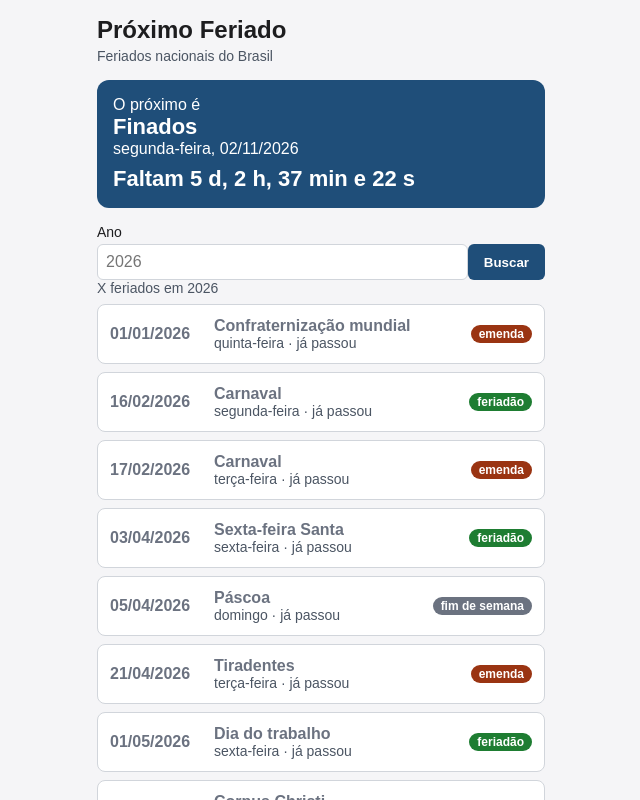
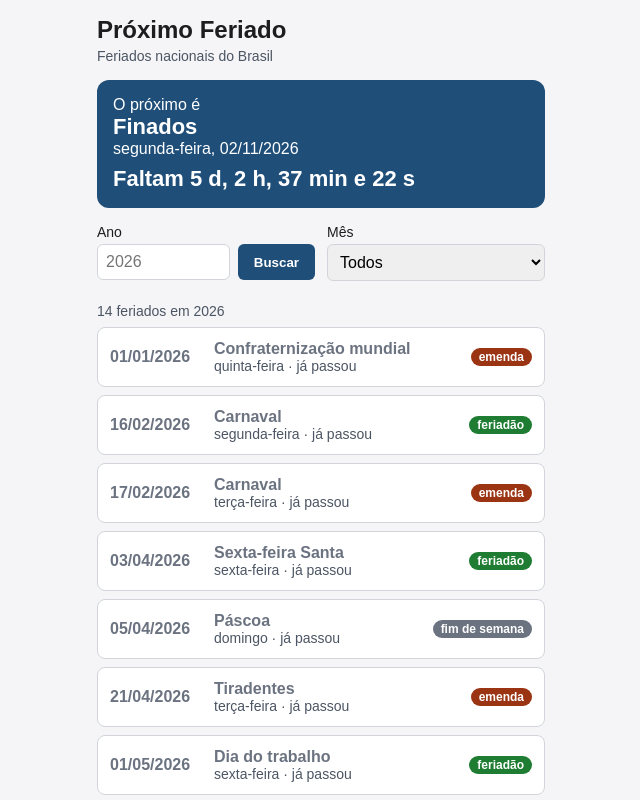
Before and after one commit to LorisZucco/03-feriados, a React (Vite) app: page / in a window 1280 px wide. Shown: the top 800 px of the page, without its empty margins (319-959 px from the left). Built offline with nearby package versions, Linux system fonts and the light colour scheme.

Commit message:
feat: implement MonthFilter component and enhance YearForm styling

```diff
--- a/src/App.css
+++ b/src/App.css
@@ -8,3 +8,8 @@
   font-size: 14px;
   color: #4b5563;
 }
+.filters {
+  display: flex;
+  gap: 12px;
+  margin-bottom: 22px;
+}
--- a/src/App.jsx
+++ b/src/App.jsx
@@ -1,34 +1,51 @@
+import { useState } from "react";
+
 import "./App.css";
 
-// Mocked data
+/* Components Imports */
+import Header from "./components/Header";
+import Holidaycard from "./components/HolidayCard";
+import MonthFilter from "./components/MonthFilter";
+import NextHoliday from "./components/NextHoliday";
+import YearForm from "./components/YearForm";
+
+/* Mocked data */
 import holidays from "./data/holidays";
 
-// Components imports
-import Header from "./components/Header";
-import NextHoliday from "./components/NextHoliday";
-import HolidayCard from "./components/HolidayCard";
-import YearForm from "./components/YearForm";
+function App() {
+  const [month, setMonth] = useState("");
 
-function App() {
+  const isVisible = holidays.filter((holiday) => {
+    return month == "" || holiday.date.includes(`-${month}-`);
+  });
+
   return (
     <>
       <Header />
+
       <NextHoliday />
+
       <section className="filters">
         <YearForm />
+        <MonthFilter month={month} onChange={setMonth} />
       </section>
-      <p className="count">X feriados em 2026</p>
+
+      <p className="count">14 feriados em 2026</p>
+
+      {isVisible.length == 0 ? (
+        <p className="empty">Nenhum feriado neste mês.</p>
+      ) : (
         <main className="holiday-list">
-        {holidays.map((item) => (
-          <HolidayCard
+          {isVisible.map((item) => (
+            <Holidaycard
               key={item.date}
               date={item.date}
               name={item.name}
               weekday={item.weekday}
-            type={item.type}
             />
           ))}
         </main>
+      )}
     </>
   );
 }
--- /dev/null
+++ b/src/components/MonthFilter/index.jsx
@@ -0,0 +1,25 @@
+import "./month-filter.css";
+
+import months from "../../data/months";
+
+export default function MonthFilter({ month, onChange }) {
+  return (
+    <div className="month-filter">
+      <label htmlFor="month">Mês</label>
+      <select
+        name="month"
+        id="month"
+        value={month}
+        onChange={(e) => onChange(e.target.value)}
+      >
+        <option value="">Todos</option>
+
+        {months.map((item) => (
+          <option key={item.value} value={item.value}>
+            {item.name}
+          </option>
+        ))}
+      </select>
+    </div>
+  );
+}
--- /dev/null
+++ b/src/components/MonthFilter/month-filter.css
@@ -0,0 +1,15 @@
+.month-filter {
+  flex: 1;
+  min-width: 0;
+  display: flex;
+  flex-direction: column;
+  gap: 4px;
+  font-size: 14px;
+}
+
+.month-filter select {
+  padding: 8px;
+  border: 1px solid #d1d5db;
+  border-radius: 6px;
+  font-size: 16px;
+}
--- a/src/components/YearForm/index.jsx
+++ b/src/components/YearForm/index.jsx
@@ -1,6 +1,4 @@
 import "./year-form.css";
-
-import React from "react";
 
 export default function YearForm() {
   return (
--- a/src/components/YearForm/year-form.css
+++ b/src/components/YearForm/year-form.css
@@ -9,6 +9,7 @@
 
 .year-row {
   display: flex;
+  gap: 8px;
 }
 
 .year-row input {
```
Lines whose indentation alone changed are shown as unchanged.
